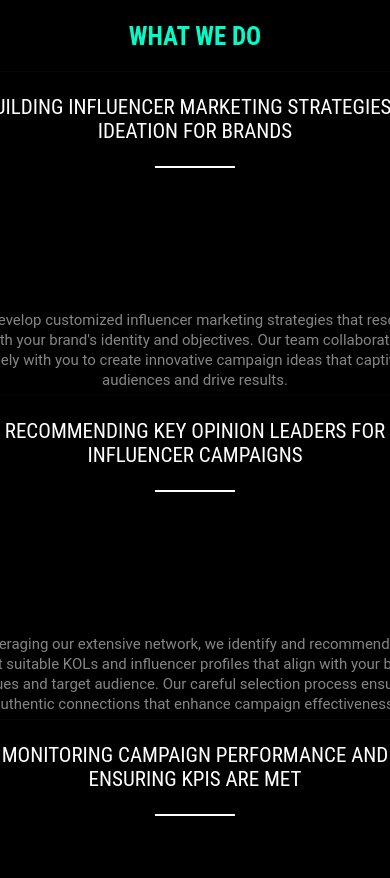
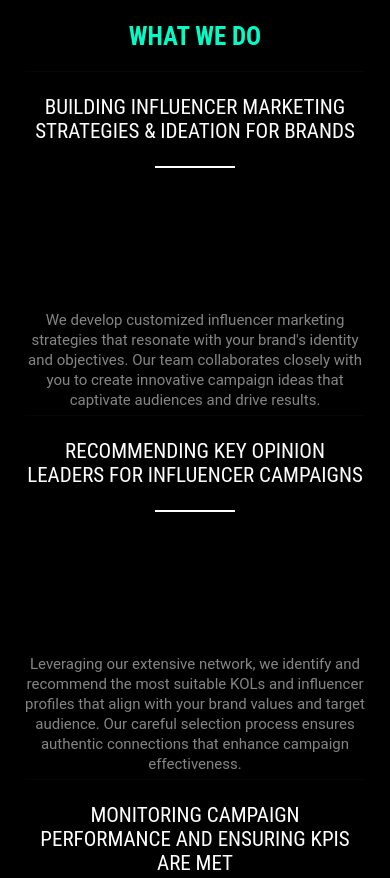
Before and after one commit to Rouhana1/fusionmena, a plain HTML site: page index.html in a window 390 px wide. Shown: the part 513-1391 px from the top of the page. Drawn offline with nearby package versions, Linux system fonts and the light colour scheme; a script that the page names is missing; some icons are missing.

Commit message:
mobilefix2

```diff
--- a/css/fusionmena.webflow.css
+++ b/css/fusionmena.webflow.css
@@ -1977,4 +1977,14 @@ p {
   p {
     word-wrap: break-word;
   }
-}
+
+  #services .w-row {
+    margin-left: 0;
+    margin-right: 0;
+  }
+  #services .w-col {
+    padding-left: 15px;
+    padding-right: 15px;
+    box-sizing: border-box;
+  }
+}
```
